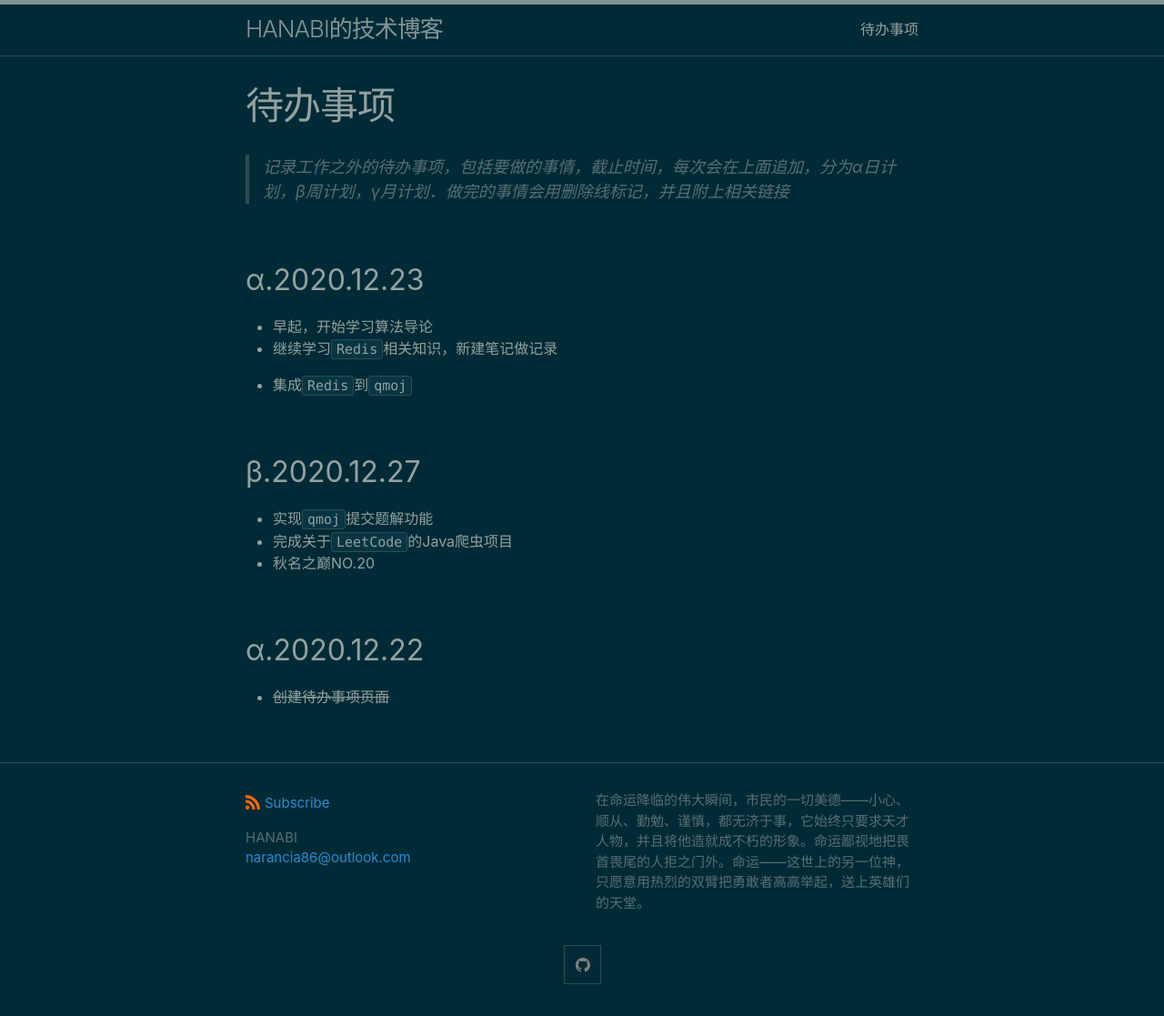
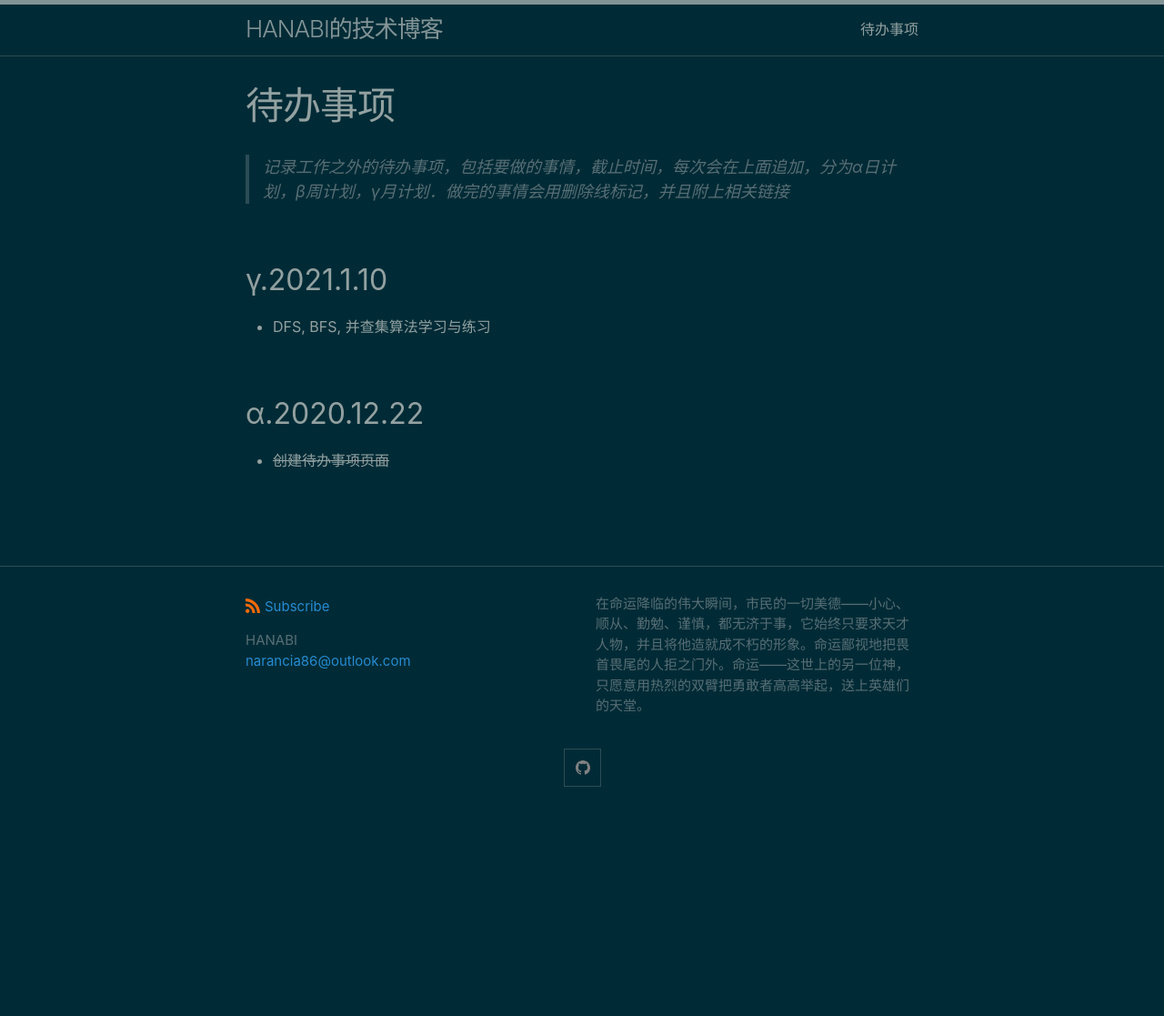
Before and after one commit to KamenRiderKuuga/kamenriderkuuga.github.io, a Jekyll site: the page built from todolist.md, in a window 1280 px wide. Shown: the whole page at 91% size. Built offline with Jekyll 4.4.1, drawn with Linux system fonts in a browser that asks for light colours; after the commit the page ends 900 px from its top, so only the background shows below that.

Commit message:
Update todolist.md

```diff
--- a/todolist.md
+++ b/todolist.md
@@ -9,21 +9,9 @@ usemathjax: true
 
 
 
-## α.2020.12.23
+## γ.2021.1.10
 
-- 早起，开始学习算法导论
-- 继续学习`Redis`相关知识，新建笔记做记录
-
-* 集成`Redis`到`qmoj`
-
-
-
-## β.2020.12.27
-
-- 实现`qmoj`提交题解功能
-- 完成关于`LeetCode`的Java爬虫项目
-- 秋名之巅NO.20
-
+- DFS, BFS, 并查集算法学习与练习
 
 
 ## α.2020.12.22
```
